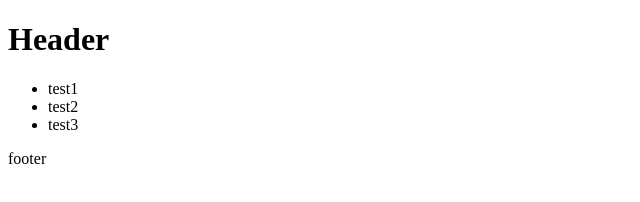
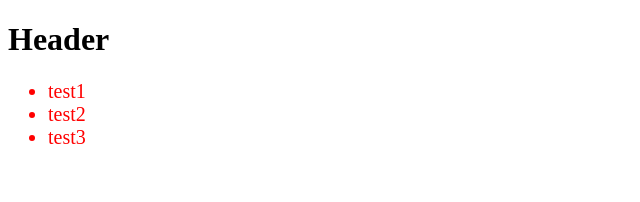
Before and after one commit to sharomov-a/test, a plain HTML site: page test.html in a window 1280 px wide. Shown: the whole page, without its empty margins (0-640 px from the left). Drawn offline with Linux system fonts and the light colour scheme.

Commit message:
ul > li styles

```diff
--- a/test.html
+++ b/test.html
@@ -3,6 +3,14 @@
 <head>
     <meta charset="UTF-8">
     <title>Title</title>
+    <style>
+        ul {
+            font-size: 20px;
+        }
+        ul > li {
+            color: red;
+        }
+    </style>
 </head>
 <body>
     <h1>Header</h1>
@@ -11,8 +19,5 @@
 		<li>test2</li>
 		<li>test3</li>
 	</ul>
-	<footer>
-		footer
-	</footer>
 </body>
 </html>
```
